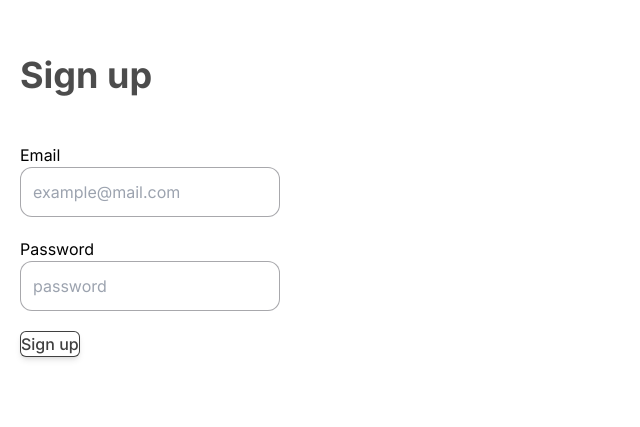
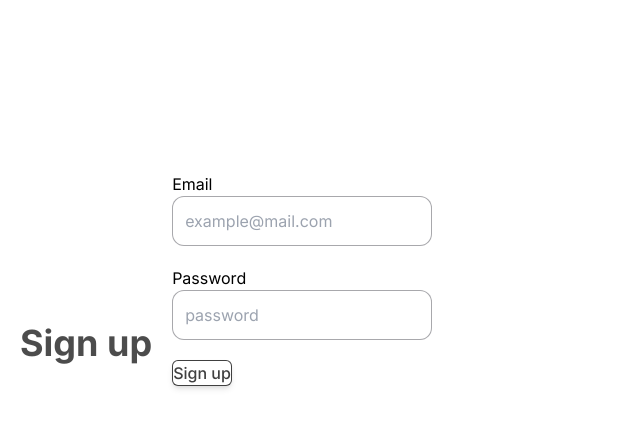
Before and after one commit to mmesomasaint/Leekstra, a Next.js app: page /auth/register in a window 1280 px wide. Shown: the part 121-548 px from the top of the page, without its empty margins (0-640 px from the left). Built offline with nearby package versions, Linux system fonts and the light colour scheme; no server answers.

Commit message:
Feat: Attach layout to page design

```diff
--- a/app/auth/register/page.tsx
+++ b/app/auth/register/page.tsx
@@ -22,7 +22,7 @@ function Page() {
     return router.push('/dashboard')
   }
   return (
-    <>
+    <div className="min-h-screen w-full flex justify-stretch items-center gap-0 bg-white">
     <h1 className='mt-44 mb-12 text-4xl font-bold text-black/70 ml-5'>
       Sign up
     </h1>
@@ -56,7 +56,10 @@ function Page() {
       </label>
       <Button type='submit'>Sign up</Button>
     </form>
-    </>
+      <div className="grow h-full scale-125 rotate-45 origin-top-left overflow-hidden">
+        <div className={`h-full -scale-125 -rotate-45 w-full bg-[url('/imgs/register-art.jpg)] bg-no-repeat bg-cover bg-center`} />
+      </div>
+    </div>
   )
 }
 
```
Lines whose indentation alone changed are shown as unchanged.
